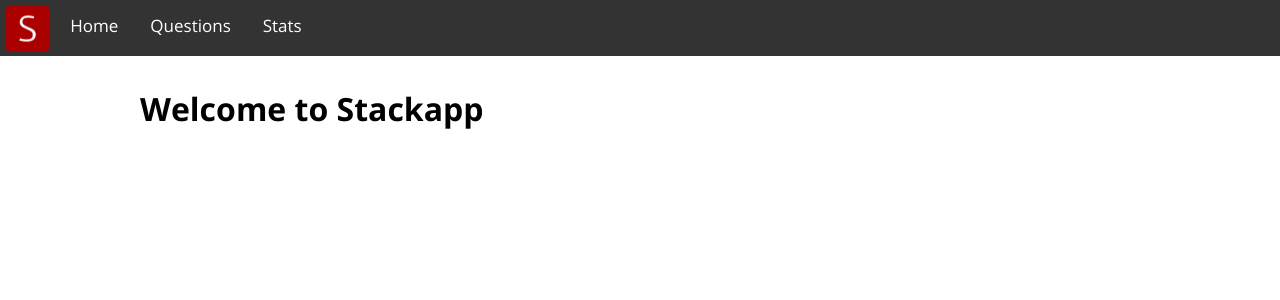
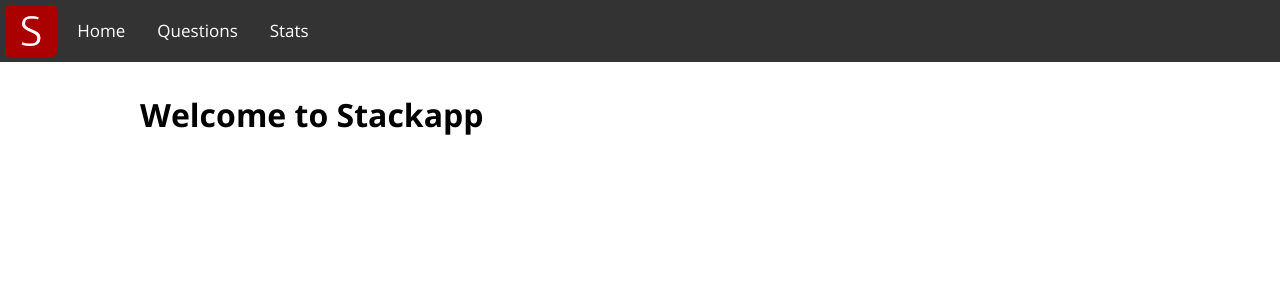
Before and after one commit to tomasantunes/stackapp, a Flask app: page / in a window 1280 px wide. Shown: the top 300 px of the page. Run offline with Flask 3, Linux system fonts and the light colour scheme.

Commit message:
Fix margin on menu

```diff
--- a/templates/questions.html
+++ b/templates/questions.html
@@ -35,8 +35,9 @@
 
 		.logo {
 		display: inline-block;
-		width: 45px;
+		width: 52px;
 		margin-left: 5px;
+		vertical-align: top;
 		}
 
 		.logo img {
@@ -49,6 +50,10 @@
 
 		button {
 			cursor: pointer !important;
+		}
+
+		.top-nav {
+			padding-top: 5px;
 		}
 
 	</style>
```
